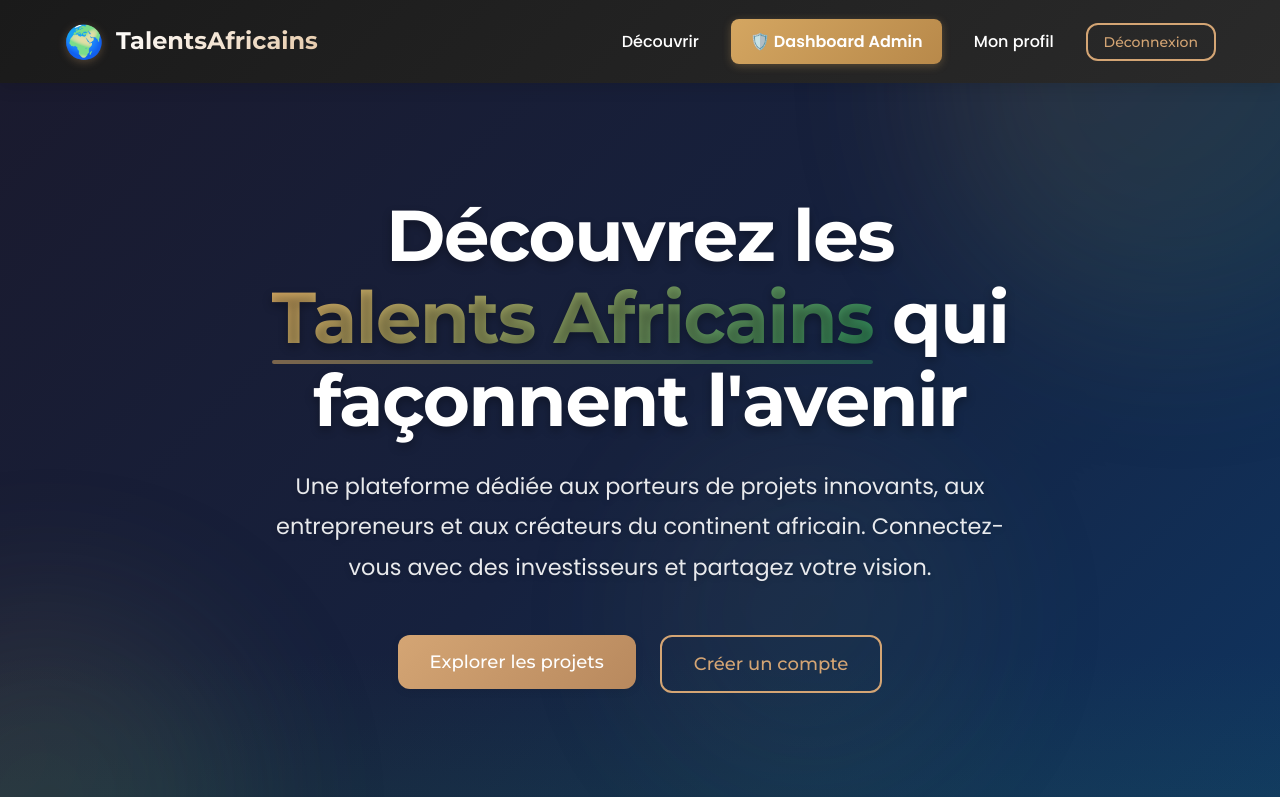
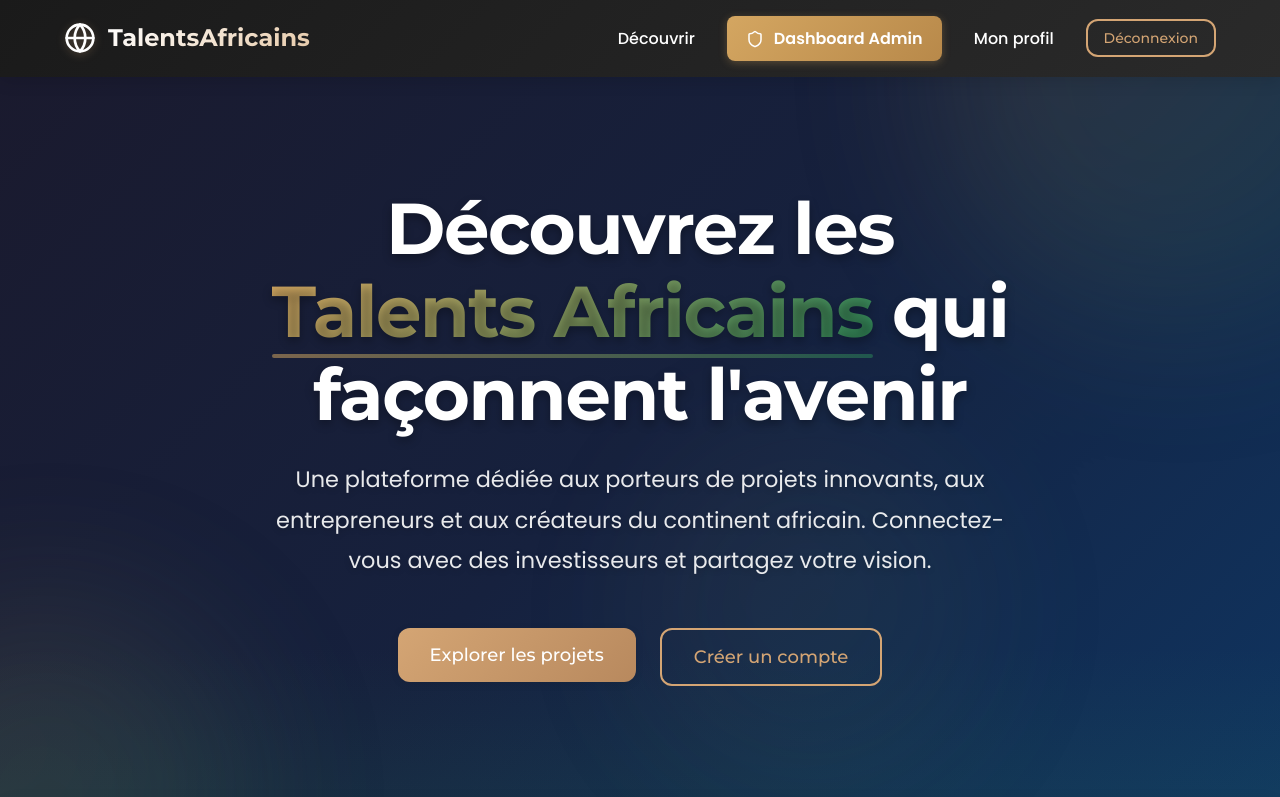
Before and after one commit to OUEDRAOGOFred/-TalentsAfricains, a React (Vite) app in the folder frontend/: page / in a window 1280 px wide. Shown: the top 797 px of the page. Built offline with nearby package versions, Linux system fonts and the light colour scheme; no server answers; sample sign-in values are in the browser's storage.

Commit message:
UI: Remplacer tous les emojis restants ( Supprimer,  Dashboard,  Logo) par des icônes Lucide React

```diff
--- a/frontend/src/components/Header.jsx
+++ b/frontend/src/components/Header.jsx
@@ -5,6 +5,7 @@
 import { useState } from 'react';
 import { Link, useNavigate } from 'react-router-dom';
 import { useAuth } from '../context/AuthContext';
+import { Globe, Shield } from 'lucide-react';
 import './Header.css';
 
 const Header = () => {
@@ -31,7 +32,7 @@ const Header = () => {
       <div className="container">
         <nav className="navbar">
           <Link to="/" className="logo" onClick={closeMobileMenu}>
-            <span className="logo-icon">🌍</span>
+            <Globe className="logo-icon" size={32} />
             <span className="logo-text">TalentsAfricains</span>
           </Link>
 
@@ -59,7 +60,7 @@ const Header = () => {
                 )}
                 {user?.role === 'admin' && (
                   <Link to="/admin" className="nav-link admin-link" onClick={closeMobileMenu}>
-                    🛡️ Dashboard Admin
+                    <Shield size={18} style={{ marginRight: '6px', verticalAlign: 'middle' }} /> Dashboard Admin
                   </Link>
                 )}
                 <Link to="/profile" className="nav-link" onClick={closeMobileMenu}>
--- a/frontend/src/pages/AdminDashboard.jsx
+++ b/frontend/src/pages/AdminDashboard.jsx
@@ -2,7 +2,7 @@ import { useEffect, useState } from 'react';
 import { useNavigate } from 'react-router-dom';
 import { useAuth } from '../context/AuthContext';
 import adminService from '../services/adminService';
-import { Shield, BarChart3, Users, FolderOpen, Heart, MessageCircle, Star, Flame } from 'lucide-react';
+import { Shield, BarChart3, Users, FolderOpen, Heart, MessageCircle, Star, Flame, Trash2 } from 'lucide-react';
 import '../styles/AdminDashboard.css';
 
 function AdminDashboard() {
@@ -299,7 +299,7 @@ function AdminDashboard() {
                           className="delete-btn"
                           onClick={() => handleDeleteUser(user.id)}
                         >
-                          🗑️ Supprimer
+                          <Trash2 size={16} style={{ marginRight: '4px' }} /> Supprimer
                         </button>
                       )}
                     </td>
@@ -349,7 +349,7 @@ function AdminDashboard() {
                         className="delete-btn"
                         onClick={() => handleDeleteProject(project.id)}
                       >
-                        🗑️ Supprimer
+                        <Trash2 size={16} style={{ marginRight: '4px' }} /> Supprimer
                       </button>
                     </td>
                   </tr>
```
